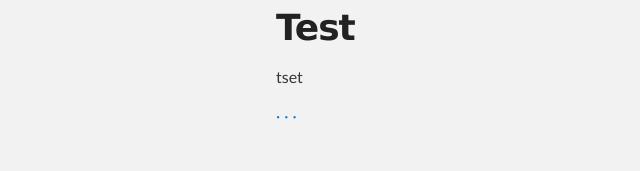
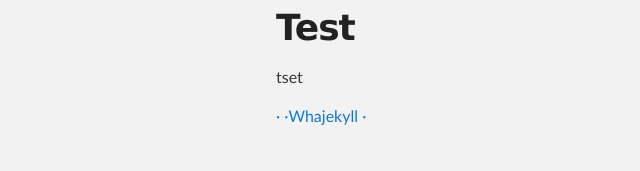
Before and after one commit to hellotarkim/hellotarkim.github.io, a Jekyll site: the page built from _posts/2017-01-01-test.md, in a window 1280 px wide. Shown: the part 129-300 px from the top of the page, without its empty margins (44-684 px from the left). Built offline with Jekyll 4.4.1, drawn with Linux system fonts in a browser that asks for light colours.

Commit message:
Update post.html

```diff
--- a/_layouts/post.html
+++ b/_layouts/post.html
@@ -13,7 +13,7 @@ layout: default
     <span class="pagination-item newer">&middot</span>
   {% endif %}
 
-  <a class="pagination-item" href="{{ site.url }}">&middot</a>
+  <a class="pagination-item" href="{{ site.url }}">&middot{{ page.previous.title }}</a>
 
   {% if page.next.url %}
     <a class="pagination-item older" href="{{ page.next.url | prepend: site.baseurl }}">&middot</a>
```
